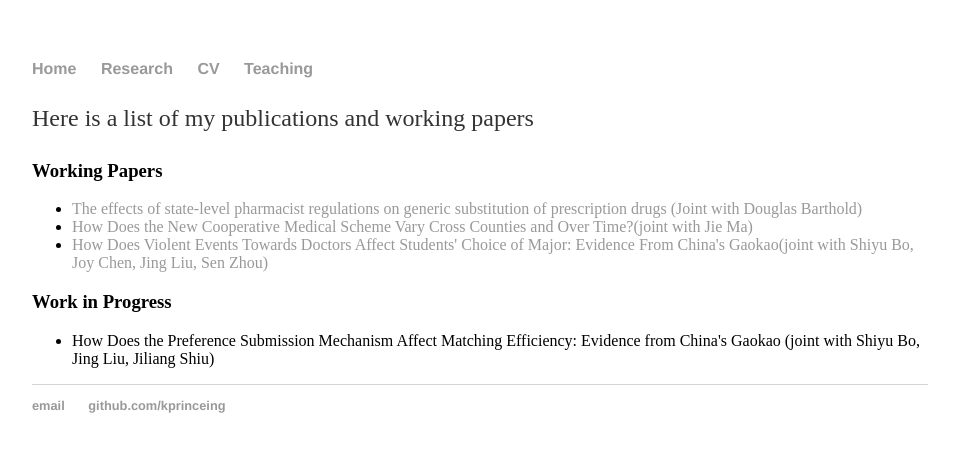
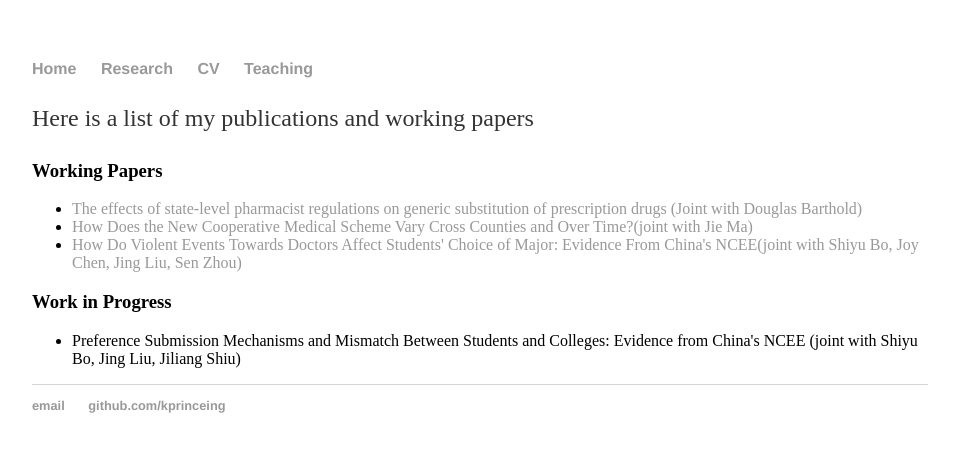
Before and after one commit to kprinceing/kprinceing.github.io, a Jekyll site: the page built from research.html, in a window 1280 px wide. Shown: the top 452 px of the page, without its empty margins (160-1119 px from the left). Built offline with Jekyll 4.4.1, drawn with Linux system fonts in a browser that asks for light colours.

Commit message:
Update research.html

```diff
--- a/research.html
+++ b/research.html
@@ -10,12 +10,12 @@ title:  research
 
 		<li> <a href="http://kprinceing.github.io/pdf/ncms_draft_jan21.pdf">How Does the New Cooperative Medical Scheme Vary Cross Counties and Over Time?(joint with Jie Ma)  </a> </li>
 
-		<li> <a >How Does Violent Events Towards Doctors Affect Students' Choice of Major: Evidence From China's Gaokao(joint with Shiyu Bo, Joy Chen, Jing Liu, Sen Zhou)  </a> </li>
+		<li> <a >How Do Violent Events Towards Doctors Affect Students' Choice of Major: Evidence From China's NCEE(joint with Shiyu Bo, Joy Chen, Jing Liu, Sen Zhou)  </a> </li>
 </ul>
 
 	<h3>Work in Progress</h3>
 	<ul>
-		<li> How Does the Preference Submission Mechanism Affect Matching Efficiency: Evidence from China's Gaokao (joint with Shiyu Bo, Jing Liu, Jiliang Shiu)
+		<li> Preference Submission Mechanisms and Mismatch Between Students and Colleges: Evidence from China's NCEE (joint with Shiyu Bo, Jing Liu, Jiliang Shiu)
 </ul>
 
 </div><!-- /.blurb -->
```
